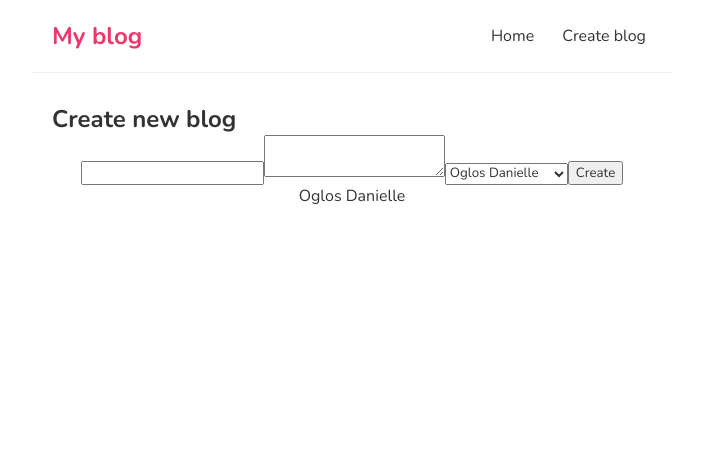
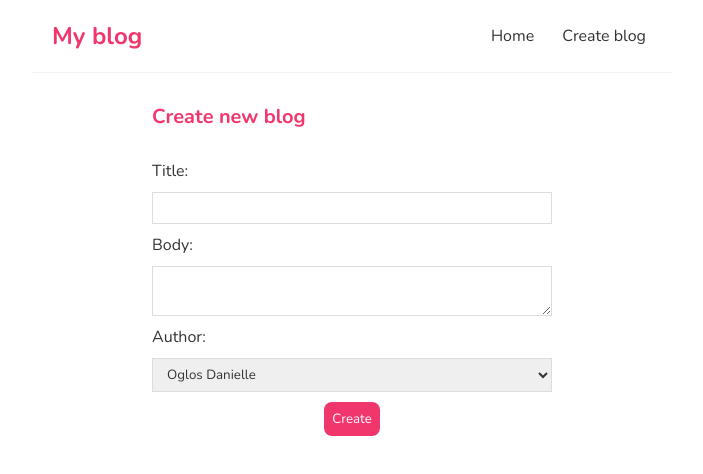
Before and after one commit to abubakrmo/my-blog, a React (Create React App) app: page /createblog in a window 1280 px wide. Shown: the top 474 px of the page, without its empty margins (288-991 px from the left). Built offline with nearby package versions, Linux system fonts and the light colour scheme.

Commit message:
styling added to createblog form

```diff
--- a/src/createblog.js
+++ b/src/createblog.js
@@ -10,17 +10,22 @@
         <div className="create-blog">
             <h2 style={{textAlign: 'start'}}>Create new blog</h2>
             <form action="">
+                <label>Title:</label>
                 <input
                 type="text"
                 required
                 value={title}
                 onChange = {e => setTitle(e.target.value)}
                 />
+
+                <label>Body:</label>
                 <textarea
                 required
                 value={body}
                 onChange = {e => setBody(e.target.value)}
                 ></textarea>
+
+                <label>Author:</label>
                 <select
                 required
                 value={author}
@@ -31,7 +36,6 @@
                 </select>
                 <button type="submit">Create</button>
             </form>
-            <p>{author}</p>
         </div>
      );
 }
--- a/src/index.css
+++ b/src/index.css
@@ -55,3 +55,33 @@
 .blog-details h4{
   margin-bottom: 40px;
 }
+.create-blog {
+  max-width: 400px;
+  margin: 0 auto;
+  text-align: center;
+}
+.create-blog label {
+  text-align: left;
+  display: block;
+}
+.create-blog h2 {
+  font-size: 20px;
+  color: #f1356d;
+  margin-bottom: 30px;
+}
+.create-blog input, .create-blog textarea, .create-blog select {
+  width: 100%;
+  padding: 6px 10px;
+  margin: 10px 0;
+  border: 1px solid #ddd;
+  box-sizing: border-box;
+  display: block;
+}
+.create-blog button {
+  background: #f1356d;
+  color: #fff;
+  border: 0;
+  padding: 8px;
+  border-radius: 8px;
+  cursor: pointer;
+}
```
